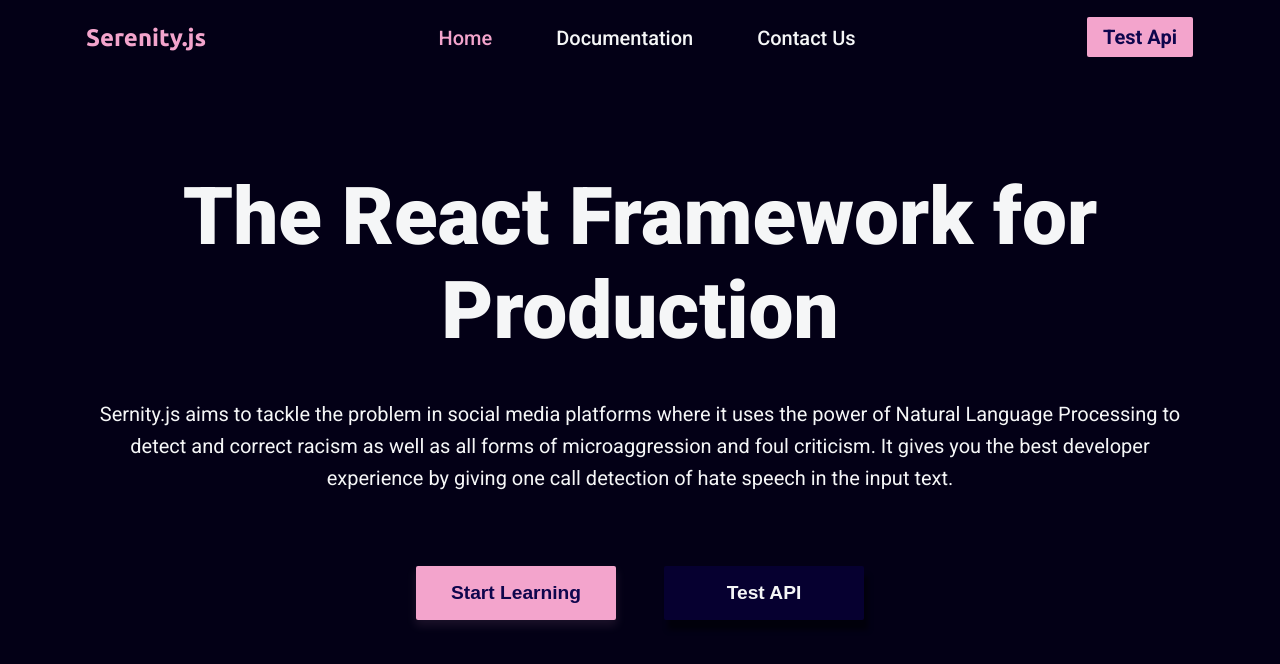
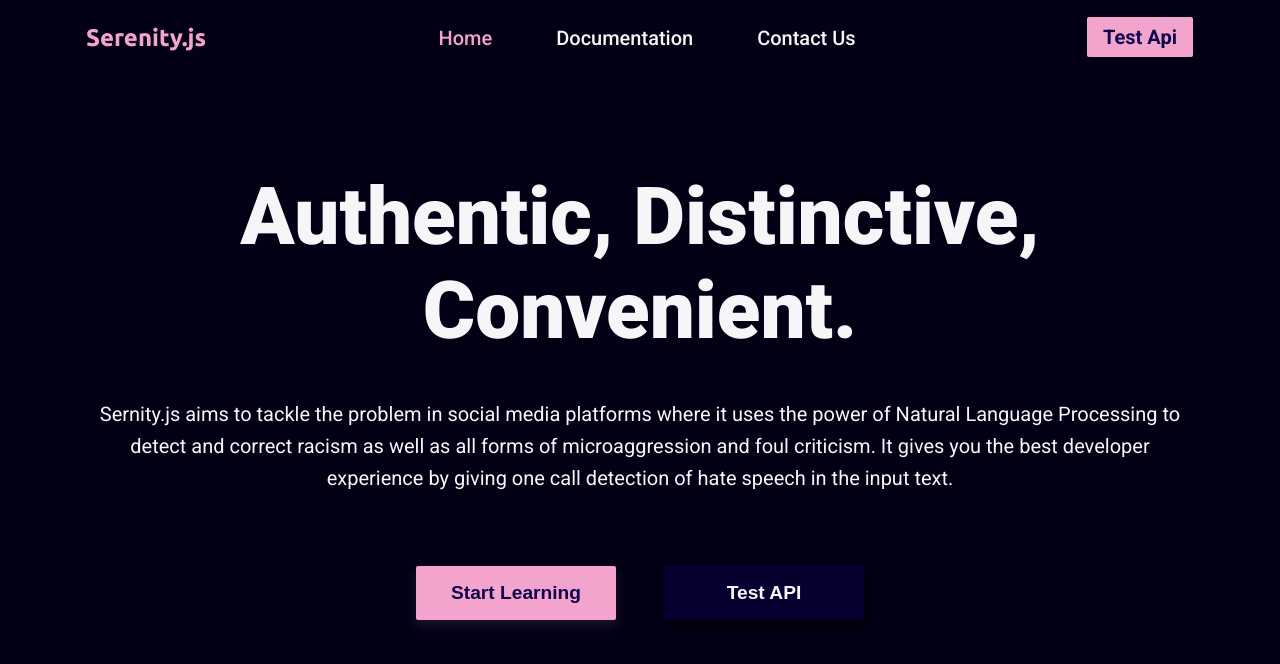
Before and after one commit to shaarangg/serenityjs-frontend, a React (Create React App) app: page / in a window 1280 px wide. Shown: the top 664 px of the page. Built offline with nearby package versions, Linux system fonts and the light colour scheme.

Commit message:
feat: Changes in Home page

```diff
--- a/src/pages/Home/Home.jsx
+++ b/src/pages/Home/Home.jsx
@@ -4,7 +4,7 @@ function Home() {
 	return (
 		<div className={styles.container}>
 			<div className={styles.head}>
-				<div className={styles.title}>The React Framework for Production</div>
+				<div className={styles.title}>Authentic, Distinctive, Convenient. </div>
 				<p className={styles.content}>
 					Sernity.js aims to tackle the problem in social media platforms where it uses the power of
 					Natural Language Processing to detect and correct racism as well as all forms of
```
